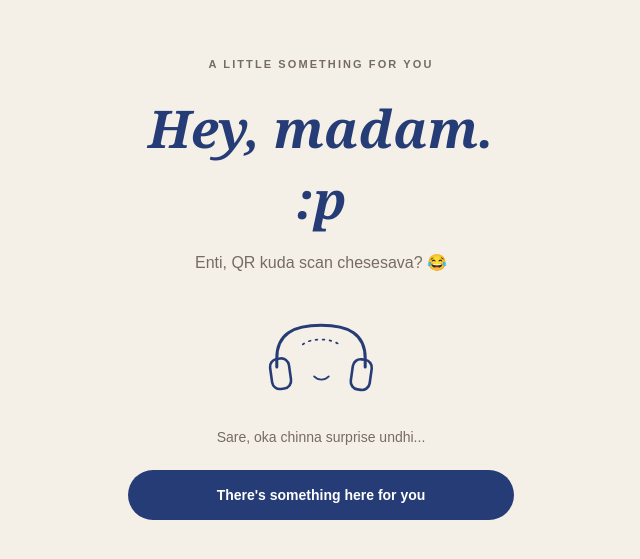
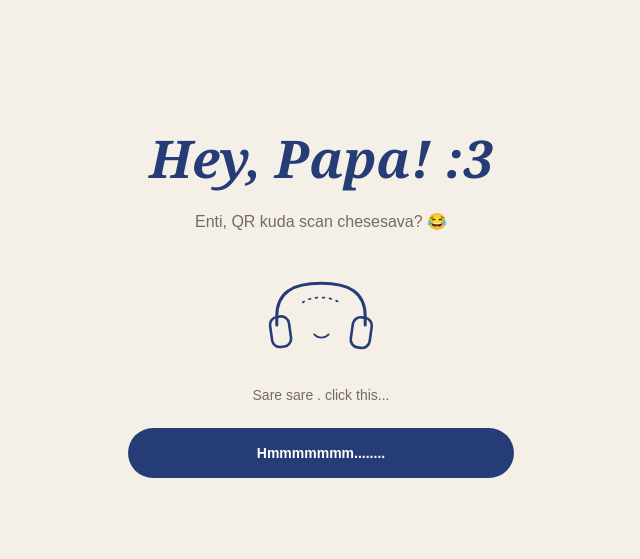
Before and after one commit to Aditya2037/project1_littlesomething, a plain HTML site: page index.html in a window 1280 px wide. Shown: the part 111-670 px from the top of the page, without its empty margins (319-959 px from the left). Drawn offline with Linux system fonts and the light colour scheme.

Commit message:
Update index.html

```diff
--- a/index.html
+++ b/index.html
@@ -135,11 +135,7 @@ button:active, .play-link:active {
 <body>
 <main>
 
-  <div class="eyebrow">
-    A LITTLE SOMETHING FOR YOU
-  </div>
-
-  <h1>Hey, madam. :p</h1>
+  <h1>Hey, Papa! :3</h1>
 
   <p class="intro">
     Enti, QR kuda scan chesesava? 😂
@@ -170,11 +166,11 @@ button:active, .play-link:active {
   </svg>
 
   <p class="note">
-    Sare, oka chinna surprise undhi...
+    Sare sare . click this...
   </p>
 
   <button id="revealButton">
-    There's something here for you
+    Hmmmmmmm........
   </button>
 
   <section id="songReveal" class="reveal">
```
